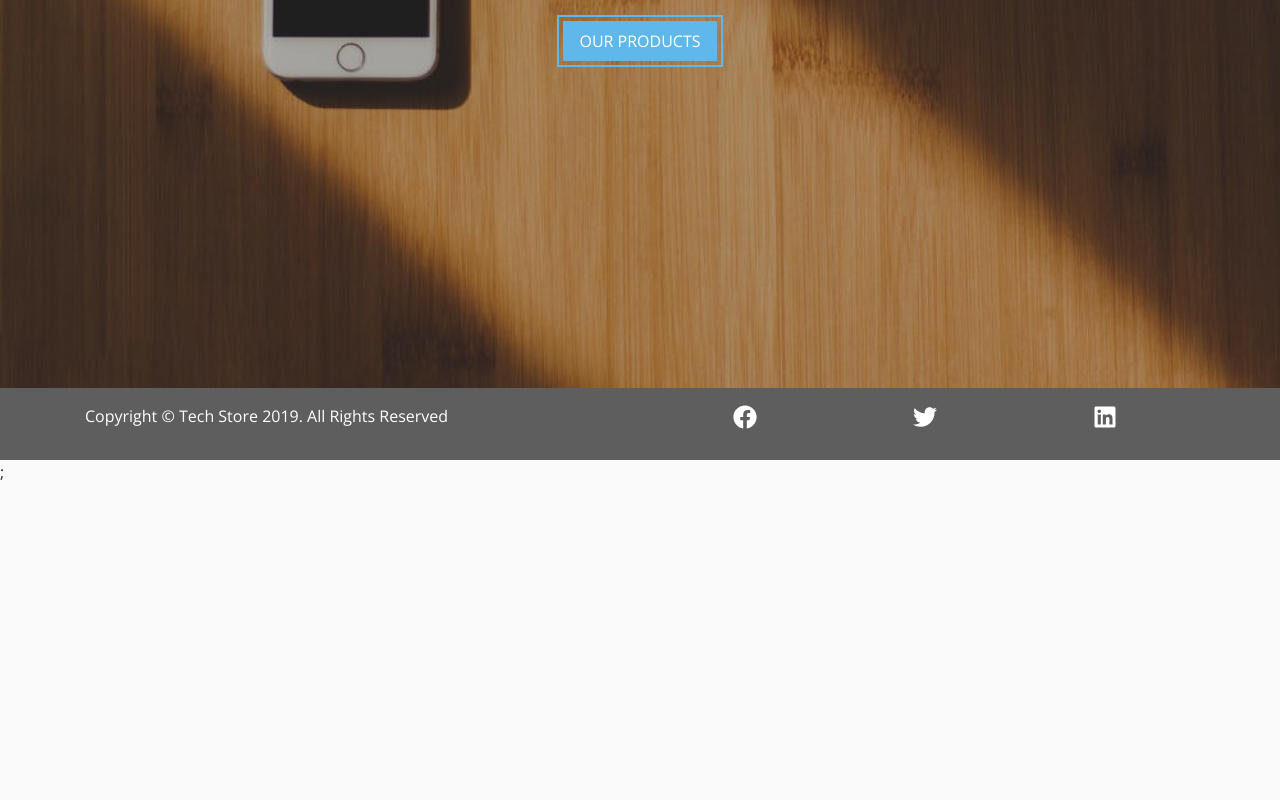
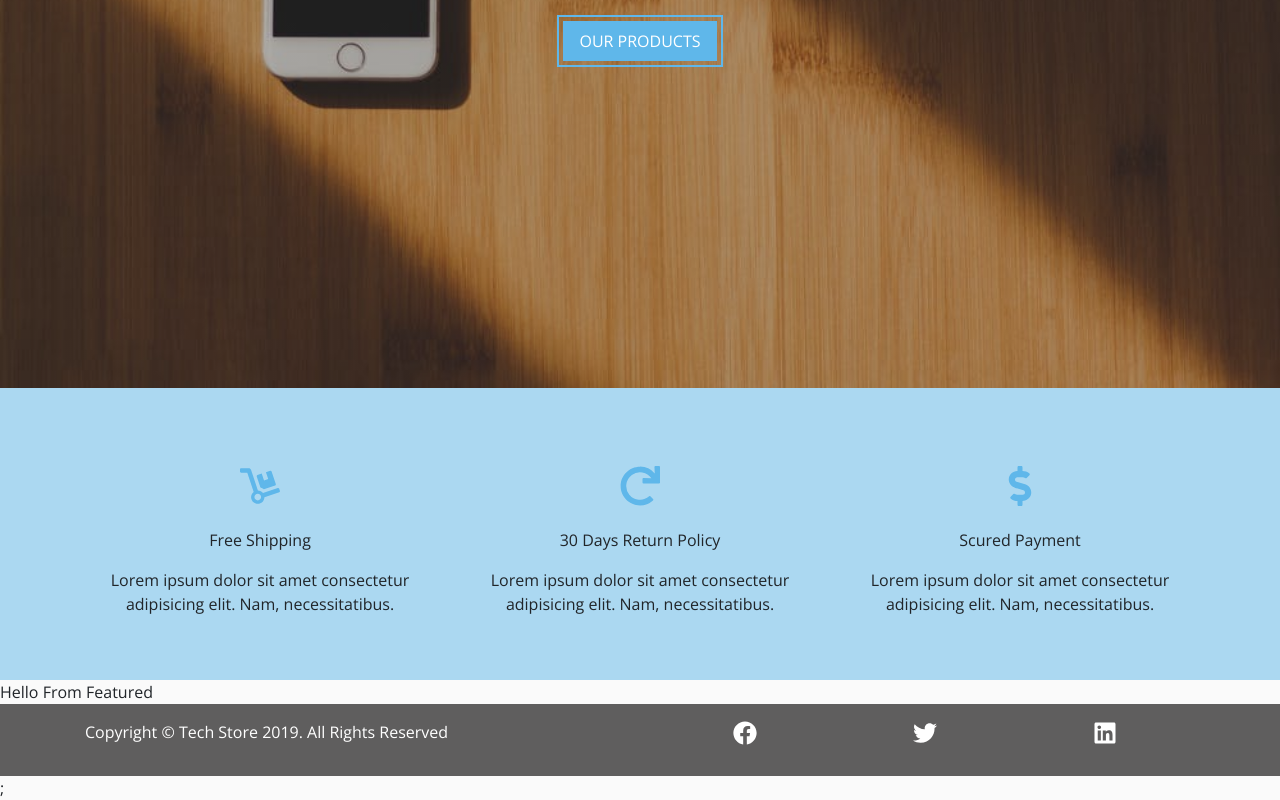
Before and after one commit to alinguru/react-tech-store, a React (Create React App) app: page / in a window 1280 px wide. Shown: the part 473-1273 px from the top of the page. Before the commit the page ends 957 px from the top, so only its background shows below. Built offline with nearby package versions, Linux system fonts and the light colour scheme.

Commit message:
Featured

```diff
--- /dev/null
+++ b/src/components/HomePage/Featured.js
@@ -0,0 +1,5 @@
+import React from "react";
+
+export default function Featured() {
+  return <div>Hello From Featured</div>;
+}
--- /dev/null
+++ b/src/components/HomePage/Services.js
@@ -0,0 +1,63 @@
+import React, { Component } from "react";
+import styled from "styled-components";
+import { FaDolly, FaRedo, FaDollarSing, FaDollarSign } from "react-icons/fa";
+export default class Services extends Component {
+  state = {
+    services: [
+      {
+        id: 1,
+        icon: <FaDolly />,
+        title: "free shipping",
+        text:
+          "Lorem ipsum dolor sit amet consectetur adipisicing elit. Nam, necessitatibus."
+      },
+      {
+        id: 2,
+        icon: <FaRedo />,
+        title: "30 days return policy",
+        text:
+          "Lorem ipsum dolor sit amet consectetur adipisicing elit. Nam, necessitatibus."
+      },
+      {
+        id: 3,
+        icon: <FaDollarSign />,
+        title: "scured payment",
+        text:
+          "Lorem ipsum dolor sit amet consectetur adipisicing elit. Nam, necessitatibus."
+      }
+    ]
+  };
+  render() {
+    return (
+      <ServicesWrapper className="py-5">
+        <div className="container">
+          <div className="row">
+            {this.state.services.map(item => {
+              return (
+                <div
+                  className="col-10 mx-auto col-sm-6 col-md-4 text-center my-3"
+                  key={item.id}
+                >
+                  <div className="service-icon">{item.icon}</div>
+                  <div className="mt-3 text-capitalize">{item.title}</div>
+                  <div className="mt-3">{item.text}</div>
+                </div>
+              );
+            })}
+          </div>
+        </div>
+      </ServicesWrapper>
+    );
+  }
+}
+
+const ServicesWrapper = styled.section`
+  background: rgba(95, 183, 234, 0.5);
+  .service-icon {
+    font-size: 2.5rem;
+    color: var(--primaryColor);
+  }
+  .p {
+    color: var(--darkGrey);
+  }
+`;
--- a/src/pages/HomePage.js
+++ b/src/pages/HomePage.js
@@ -1,6 +1,8 @@
 import React from "react";
 import Hero from "../components/Hero";
 import { Link } from "react-router-dom";
+import Services from "../components/HomePage/Services";
+import Featured from "../components/HomePage/Featured";
 
 export default function HomePage() {
   return (
@@ -10,6 +12,8 @@ export default function HomePage() {
           our products
         </Link>
       </Hero>
+      <Services />
+      <Featured />
     </>
   );
 }
```
